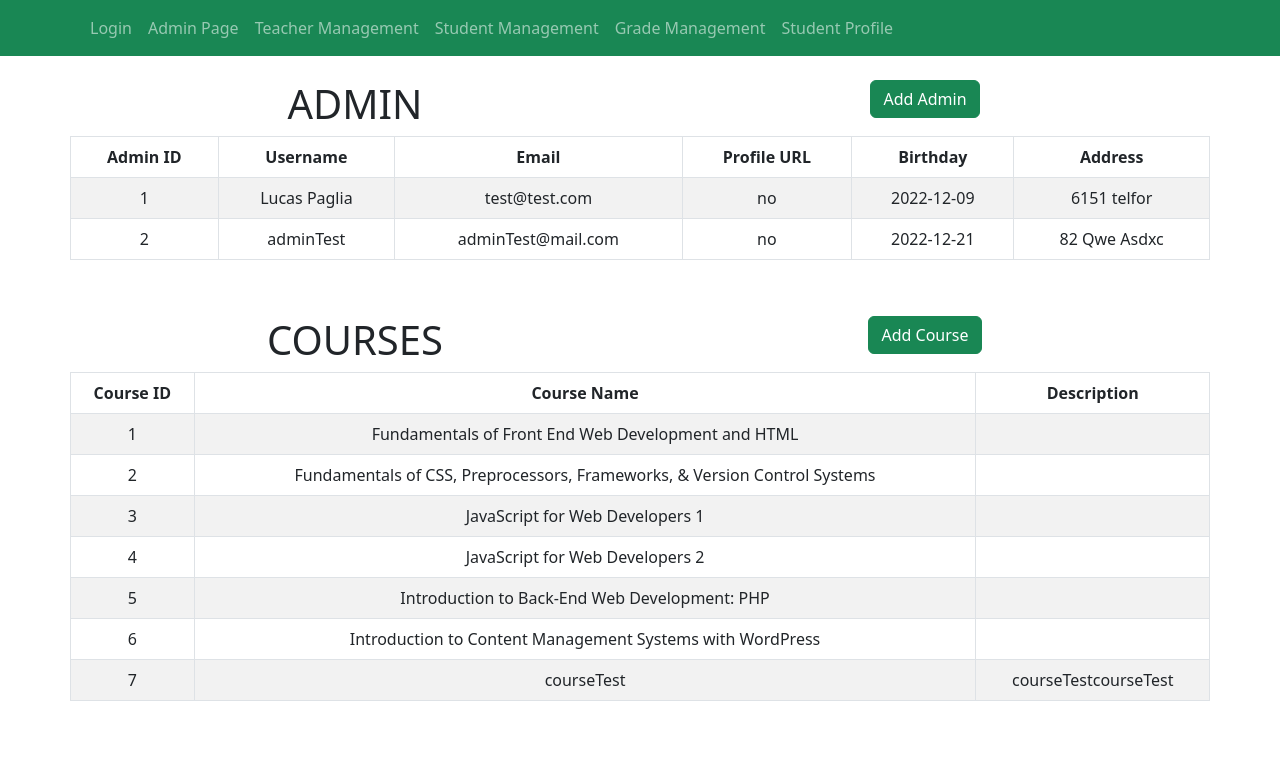
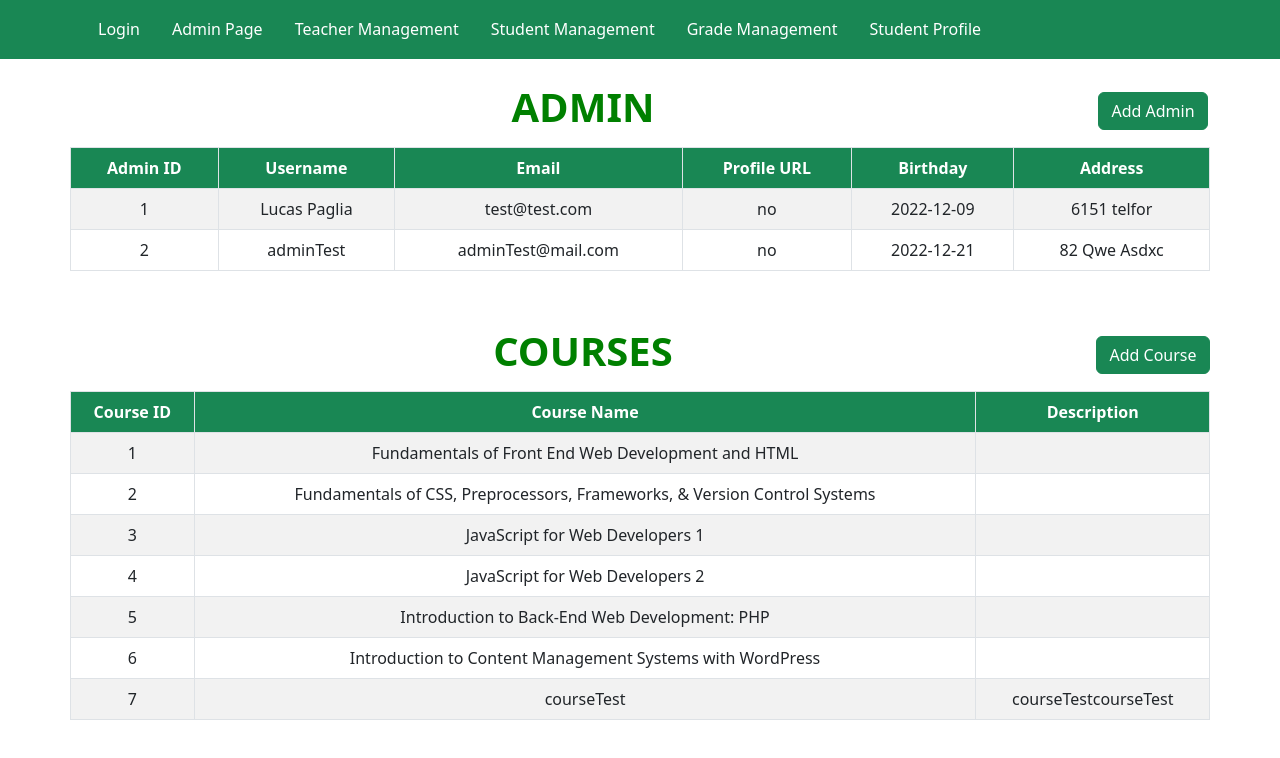
Before and after one commit to LuhPaglia/final-project-beavers, a React (Create React App) app in the folder client/: page /admin in a window 1280 px wide. Shown: the top 758 px of the page. Built offline with nearby package versions, Linux system fonts and the light colour scheme.

Commit message:
Admin, Login, Nav done

```diff
--- a/client/src/components/NavbarCompo.js
+++ b/client/src/components/NavbarCompo.js
@@ -3,10 +3,12 @@ import { Outlet, Link } from "react-router-dom";
 import Container from 'react-bootstrap/Container';
 import Nav from 'react-bootstrap/Nav';
 import Navbar from 'react-bootstrap/Navbar';
+import { StyledNav } from '../styles.js';
+
 
 const NavbarCompo = () => {
   return (
-    <>
+    <StyledNav>
       <Navbar bg="success" variant="dark">
         <Container>
           <Nav className="me-auto">
@@ -20,7 +22,7 @@ const NavbarCompo = () => {
         </Container>
       </Navbar>
       <Outlet />
-    </>
+    </StyledNav>
   );
 }
 
--- a/client/src/pages/Admin.js
+++ b/client/src/pages/Admin.js
@@ -1,6 +1,7 @@
 import { useState } from "react";
 import Dashboard from "../components/Dashboard";
 import ModalCompo from "../components/ModalCompo";
+import {StyledAdmin} from "../styles";
 
 import { Container, Row, Col, Button } from "react-bootstrap";
 
@@ -65,16 +66,17 @@ const Admin = () => {
 
   return (
     <div className='page'>
+      <StyledAdmin>
       <Container>
         <Row>
           <Col  style={style}>
           <Row>
             <Col>
-            <Row>
+            <Row className='adrow'>
               <Col>
                 <h1>ADMIN</h1>
               </Col>
-              <Col>
+              <Col className='seccol'>
                 <Button variant="success" onClick={handleShowAdmin}>
                   Add Admin
                 </Button>
@@ -89,11 +91,11 @@ const Admin = () => {
 
           <Row>
             <Col>
-            <Row>
+            <Row  className='adrow'>
               <Col>
                 <h1>COURSES</h1>
               </Col>
-              <Col>
+              <Col className='seccol'>
                 <Button variant="success" onClick={handleShowCoourse}>
                   Add Course
                 </Button>
@@ -108,6 +110,7 @@ const Admin = () => {
           </Col>
         </Row>
       </Container>
+      </StyledAdmin>
       {showAdmin && <ModalCompo role={admin} show={showAdmin} onClose={handleCloseAdmin} />}
       {showCourse && <ModalCompo role={course} show={showCourse} onClose={handleCloseCoourse} />}
     </div>
--- a/client/src/pages/Login.js
+++ b/client/src/pages/Login.js
@@ -22,12 +22,12 @@ const Login = () => {
 return (
   <StyledLogin>
     <Container>
-      <h1 className="mt-5 mb-4">Login</h1>
+      <h1 className="mt-5 mb-4">LOGIN</h1>
 
       <Form>
         <fieldset>
           <Form.Group as={Row} className="mb-3">
-            <Col sm={12}>
+            <Col sm={12} className="radiowrap">
               <Form.Check
                 type="radio"
                 label={<><FaAdn color='green'/> Admin </>}
@@ -54,11 +54,8 @@ return (
             </Col>
           </Form.Group>
           <Form.Group as={Row} className="mb-3">
-            <Col sm={12}>
-              <Form.Control type={shPas} placeholder="Password"/>
-              <div>
-                <Button variant="link" onClick={shBtn}>Show</Button>
-              </div>
+            <Col sm={12} className="passwrap">
+              <Form.Control type={shPas} placeholder="Password"/><Button variant="link" onClick={shBtn}>Show</Button>
             </Col>
           </Form.Group>
           <Form.Group as={Row} className="mb-3">
@@ -70,6 +67,7 @@ return (
           </Form.Group>
         </fieldset>
       </Form>
+      <p>Not a member? <a href="#">Join Us!</a></p>
     </Container>
   </StyledLogin>
 )
--- a/client/src/styles.js
+++ b/client/src/styles.js
@@ -2,30 +2,42 @@ import styled from 'styled-components'
 export const StyledLogin = styled.div`
 h1 {
   color:green;
+  font-weight: 700;
+  font-size: 45px;
+}
+
+p{
+  color: #777;
+  a{
+    color: rgb( 25, 135, 84, 0.8);
+    &:hover{
+      color:rgb( 25, 135, 84, 1);
+      text-decoration:none;
+    }
+  }
 }
 
 .btn-success {
   font-family:Sans-serif;
   font-size: 16px;
+  width: 100%;
   background: linear-gradient(#5DE168,#198722);
   box-shadow: 0px 4px 4px rgba(0, 0, 0, 0.25);
   border-radius: 4px;
+  transition: 0.4s;
   &:hover {
       background: white;
       border: 1px solid #198722;
-      box-shadow: 0px 4px 4px rgba(0, 0, 0, 0.25);
-      border-radius: 4px;
       color: green;
     }
-    transition:0.2s;
 }
 .btn-link {
   color: green;
-  transition:1s;
+  width:15%;
+  text-decoration: none;
   &:hover {
     text-decoration: underline;
   }
-  text-decoration: none;
 
 }
 .form-control {
@@ -36,6 +48,15 @@ h1 {
   }
 }
 
+.passwrap {
+  display:flex;
+  flex-direction: column;
+  justify-content: right;
+  align-items: flex-end;
+}
+
+
+
 margin-right: 8px, color:'#198722';
 font-family: Sans-serif, font-size: 16px, color: '#333';
 fieldset {width:30%; }
@@ -43,12 +64,39 @@ form {
   display: flex;
   justify-content: center;
 }
+.radiowrap{
+  display:flex;
+  flex-direction:column;
+  align-items:center;
+}
 .form-check{
   display:flex;
-  column-gap: 3vh;
-  padding-left:9vh;
+  justify-content: space-even;
+  column-gap:3vh;
+  width:30%;
   .form-check-input {
     float: none;
+    cursor: pointer;
+    transition: 0.2s;
+    &:active {
+      box-shadow: 0 0 0 3px rgba( 25, 135, 84, 0.5);
+      border: 1px solid rgb(25, 135, 84);
+    }
+    &:checked {
+      background-color: rgb(25, 135, 84);
+      box-shadow: 0 0 0 3px rgba( 25, 135, 84, 0.5);
+      border: 1px solid rgb(25, 135, 84);
+    }
+  }
+}
+.form-control {
+  &:focus {
+    ::placeholder{
+      color:white;
+    }
+    background-color: rgba( 25, 135, 84, 0.6);
+    border: 1px solid rgb(25, 135, 84);
+    color : white;
   }
 }
 `;
@@ -56,3 +104,59 @@ form {
 export const StyledTeacher = styled.div`
   padding-top:4vh;
 `;
+
+export const StyledAdmin = styled.div`
+  h1 {
+    color : green;
+    font-weight:700;
+  }
+  .adrow {
+    display: flex;
+    justify-content: space-between;
+    align-items: center;
+    margin-bottom:1vh;
+
+    .seccol {
+      padding: 0;
+      flex: none;
+      width: 10%;
+    }
+  }
+
+  th{
+    background-color: rgb( 25, 135, 84);
+    color:white;
+  }
+
+  .btn {
+    :hover{
+      background-color: white;
+      color: rgb(25, 135, 84)
+    }
+  }
+`;
+
+export const StyledNav = styled.div`
+.navbar-dark {
+  --bs-navbar-color: white;
+}
+.navbar{
+  padding: 2vh 0
+}
+.nav-link{
+  padding: 0.1vh 0;
+  margin: 0 1vh;
+  border-bottom:1px solid transparent;
+  transition: 0.3s;
+  &:hover{
+    border-bottom:1px solid rgba(255, 255, 255, 0.55);
+  }
+  &:focus{
+    border-bottom:1px solid rgba(255, 255, 255, 0.55);
+  }
+
+
+}
+
+
+`;
```
